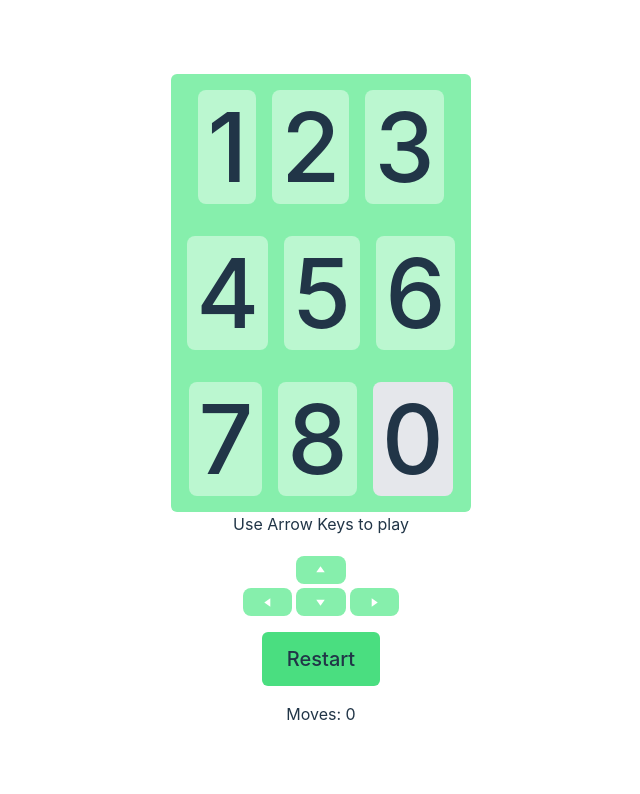
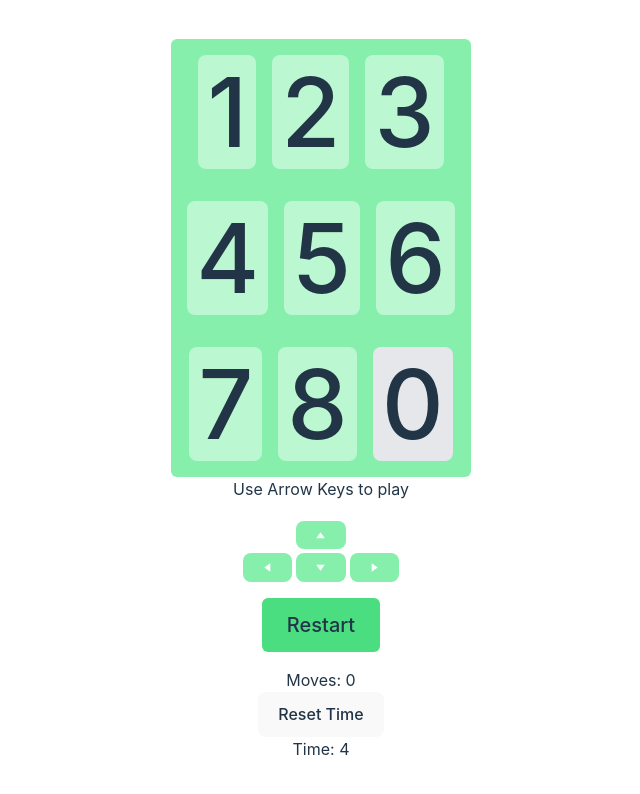
Before and after one commit to justin-phxm/3x3Game, a Preact app: page / in a window 1280 px wide. Shown: the top 794 px of the page, without its empty margins (319-959 px from the left). Built offline with nearby package versions, Linux system fonts and the light colour scheme.

Commit message:
added timer

```diff
--- a/src/Game.tsx
+++ b/src/Game.tsx
@@ -41,6 +41,8 @@ export default function Game() {
       setBoard(newBoard);
     }
     setMoves(0);
+    // setStartTime(Date.now());
+    // setTime(0);
   }
 
   // Helper function to find the empty cell
--- /dev/null
+++ b/src/Timer.tsx
@@ -0,0 +1,35 @@
+import { useState, useEffect } from "preact/hooks";
+
+export default function Timer() {
+  const [seconds, setTime] = useState(0);
+  const [intervalId, setIntervalId] = useState<undefined | number>(undefined);
+
+  useEffect(() => {
+    if (intervalId !== null) {
+      clearInterval(intervalId); // Clear the previous interval
+    }
+
+    const newIntervalId = setInterval(() => {
+      setTime((prevTime) => prevTime + 1);
+    }, 1000);
+
+    setIntervalId(newIntervalId); // Store the new interval ID
+  }, []);
+
+  function resetTime() {
+    clearInterval(intervalId); // Clear the current interval
+    setTime(0);
+    const newIntervalId = setInterval(() => {
+      setTime((prevTime) => prevTime + 1);
+    }, 1000);
+    setIntervalId(newIntervalId); // Store the new interval ID
+    console.log(newIntervalId);
+  }
+
+  return (
+    <>
+      <button onClick={resetTime}>Reset Time</button>
+      <div>Time: {seconds}</div>
+    </>
+  );
+}
--- a/src/app.tsx
+++ b/src/app.tsx
@@ -1,9 +1,11 @@
 import "./app.css";
 import Game from "./Game";
+import Timer from "./Timer";
 export function App() {
   return (
     <>
       <Game />
+      <Timer />
     </>
   );
 }
```
